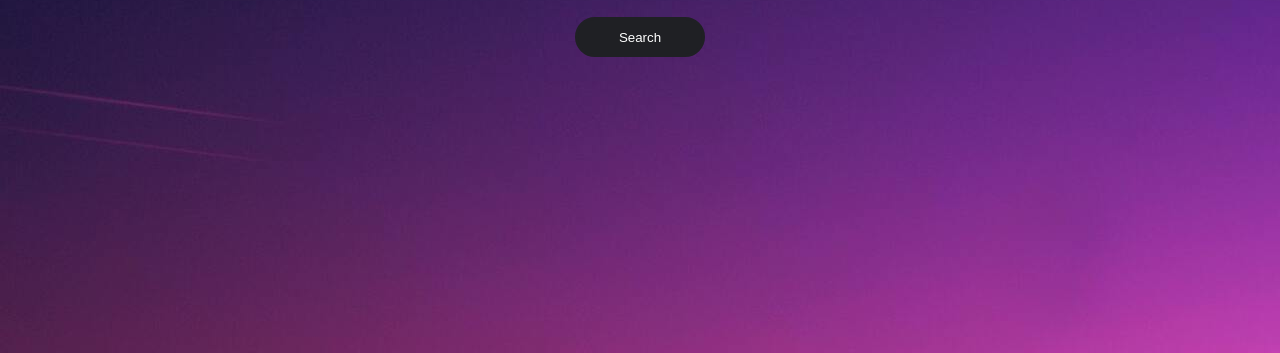
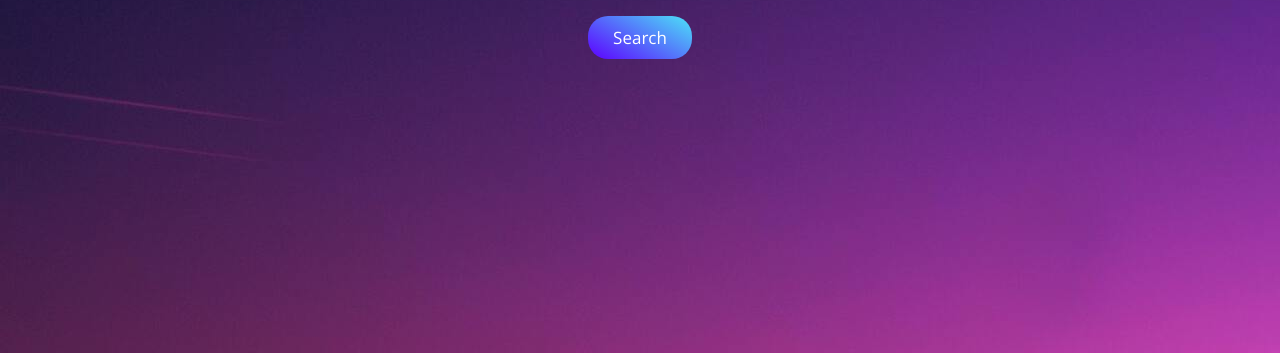
Before and after one commit to joeyfasanelli/YourDailyZen, a plain HTML site: page index.html in a window 1280 px wide. Shown: the part 447-800 px from the top of the page. Drawn offline with nearby package versions, Linux system fonts and the light colour scheme.

Commit message:
update button, change text color

```diff
--- a/index.html
+++ b/index.html
@@ -12,12 +12,12 @@
 <body>
     <div class="background-image">
     <div class="text">
-     <h1 style="color: rgb(255, 255, 255)">Your Daily Zen</h1>
-     <blockquote id="q" style="font-size: x-large;"> </blockquote>
+     <h1 style="color: antiquewhite">Your Daily Zen</h1>
+     <blockquote id="q" style="font-size: x-large; color:antiquewhite"> </blockquote>
      <cite>
-         <p id="a" style="font-size: large"></p>
+         <p id="a" style="font-size: large; color: antiquewhite"></p>
      </cite>
-     <button id="search" onclick="handleGetData(event)" type="button">Search</button>
+     <button onclick="handleGetData(event)" type="button">Search</button>
     </div>
 </div>
 </body>
--- a/style.css
+++ b/style.css
@@ -37,20 +37,42 @@ h1 {
     padding: 0 10px;
 }
 
-#search {
-
-    width: 130px;
-    height: 40px;
-    border-color: #1f2024;
-    border-width: medium;
-    border-style: solid;
-    border-radius: 50px;
-    background-color: #1f2024;
-    color: white;
-    margin: 20px 0px 0px 0px;
-}
-
 #q {
     padding: 1.2rem 0;
     font-weight: 300;
+    animation: fade-in;
 }
+
+button {
+    border: none;
+    color: #fff;
+    background-image: linear-gradient(30deg, #5d00ff, #4ce3f7);
+    border-radius: 20px;
+    background-size: 100% auto;
+    font-family: inherit;
+    font-size: 17px;
+    padding: 0.6em 1.5em;
+    cursor: pointer;
+    margin: 20px 0px 0px 0px;
+   }
+
+   button:hover {
+    background-position: right center;
+    background-size: 200% auto;
+    -webkit-animation: pulse 2s infinite;
+    animation: pulse512 1.5s infinite;
+   }
+
+   @keyframes pulse512 {
+    0% {
+     box-shadow: 0 0 0 0 #05bada66;
+    }
+
+    70% {
+     box-shadow: 0 0 0 10px rgb(218 103 68 / 0%);
+    }
+
+    100% {
+     box-shadow: 0 0 0 0 rgb(218 103 68 / 0%);
+    }
+   }
```
Also changed, not shown: 1 other file.
